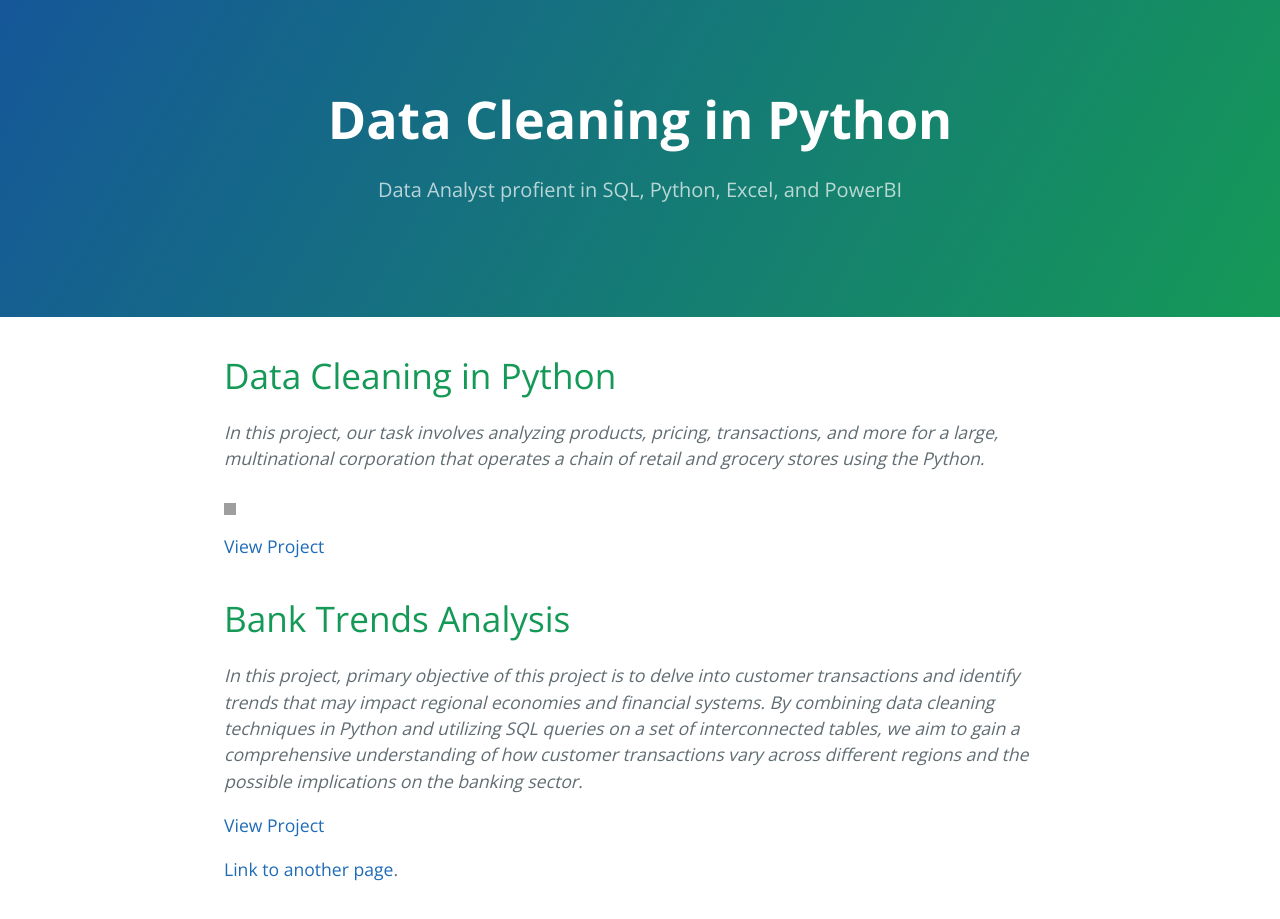
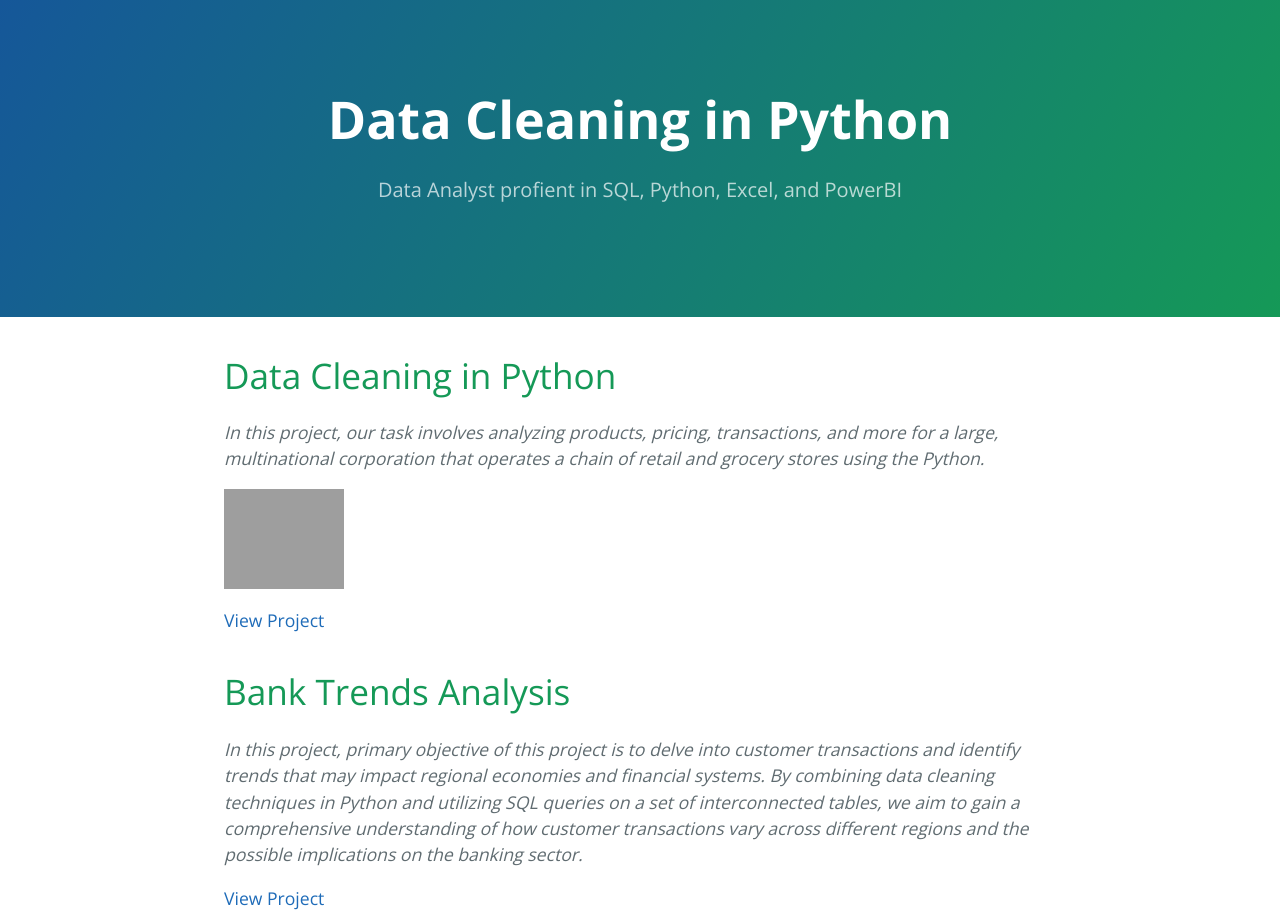
Before and after one commit to cwilliams1023/cwilliams1023.github.io, a Jekyll site: the page built from index.md, in a window 1280 px wide. Shown: the top 919 px of the page. Built offline with Jekyll 4.4.1, drawn with Linux system fonts in a browser that asks for light colours; our own code applies the rules of GitHub Pages for plain Markdown files; grey boxes are pictures that could not be loaded.

Commit message:
Update index.md

```diff
--- a/index.md
+++ b/index.md
@@ -6,7 +6,7 @@ layout: default
 
 _In this project, our task involves analyzing products, pricing, transactions, and more for a large, multinational corporation that operates a chain of retail and grocery stores using the Python._
 
-<img src="https://www.rd.com/wp-content/uploads/2017/09/00_groceryshopping_This-is-the-Absolute-Worst-Day-to-Shop-for-Your-Thanksgiving-Groceries_299082896_wavebreakmedia.jpg?resize=1024%2C683" width="12" height="12" align="middle">
+<img src="https://www.rd.com/wp-content/uploads/2017/09/00_groceryshopping_This-is-the-Absolute-Worst-Day-to-Shop-for-Your-Thanksgiving-Groceries_299082896_wavebreakmedia.jpg?resize=1024%2C683" width="120" height="100" align="middle">
 
 [View Project](https://github.com/cwilliams1023/MavenMegaMart)
 
```
